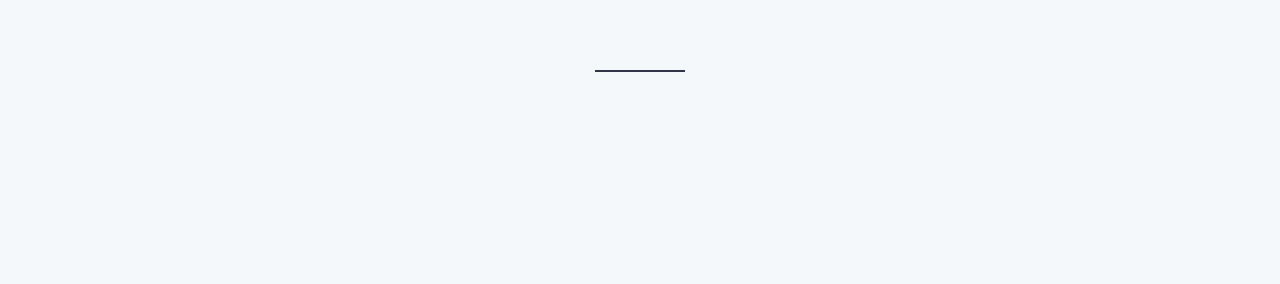
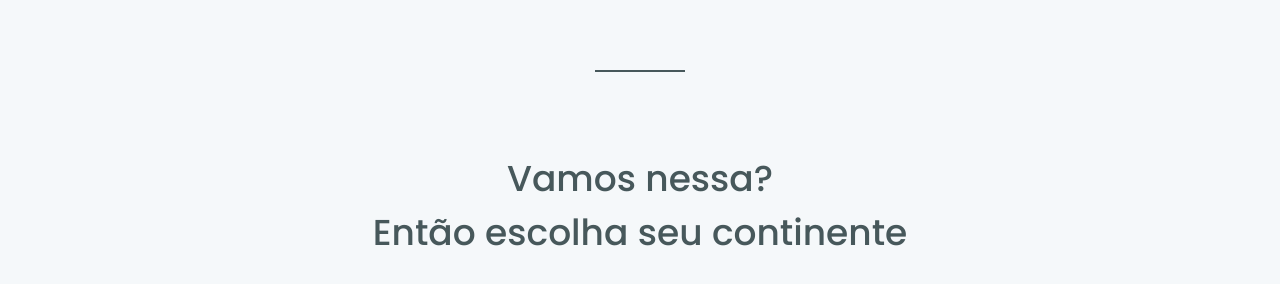
Before and after one commit to italoh623/worldtrip, a Next.js app: page / in a window 1280 px wide. Shown: the part 718-1002 px from the top of the page. Before the commit the page ends 870 px from the top, so only its background shows below. Built offline with nearby package versions, Linux system fonts and the light colour scheme.

Commit message:
Adding Call component

```diff
--- /dev/null
+++ b/src/components/Call.tsx
@@ -0,0 +1,20 @@
+import { Flex, Text } from "@chakra-ui/react";
+
+export function Call() {
+  return (
+    <Flex
+      justify="center"
+      align="center"
+      textAlign="center"
+      mb={["5", "14"]}
+    >
+      <Text
+        fontSize={["lg", "3xl", "4xl"]}
+        fontWeight="500"
+        color="gray.900"
+      >
+        Vamos nessa?<br />Então escolha seu continente
+      </Text>
+    </Flex>
+  )
+}
--- a/src/components/Separator.tsx
+++ b/src/components/Separator.tsx
@@ -7,7 +7,7 @@ export function Separator() {
       w={["60px", "90px"]}
       mx="auto"
       my={["9","20"]}
-      bg="gray.700"
+      bg="gray.900"
     />
   )
 }
--- a/src/pages/index.tsx
+++ b/src/pages/index.tsx
@@ -2,6 +2,7 @@ import { Header } from "../components/Header";
 import { Banner } from "../components/Banner";
 import { Features } from "../components/Features/index";
 import { Separator } from "../components/Separator";
+import { Call } from "../components/Call";
 
 export default function Home() {
   return (
@@ -10,6 +11,7 @@ export default function Home() {
       <Banner />
       <Features />
       <Separator />
+      <Call />
     </>
   )
 }
```
